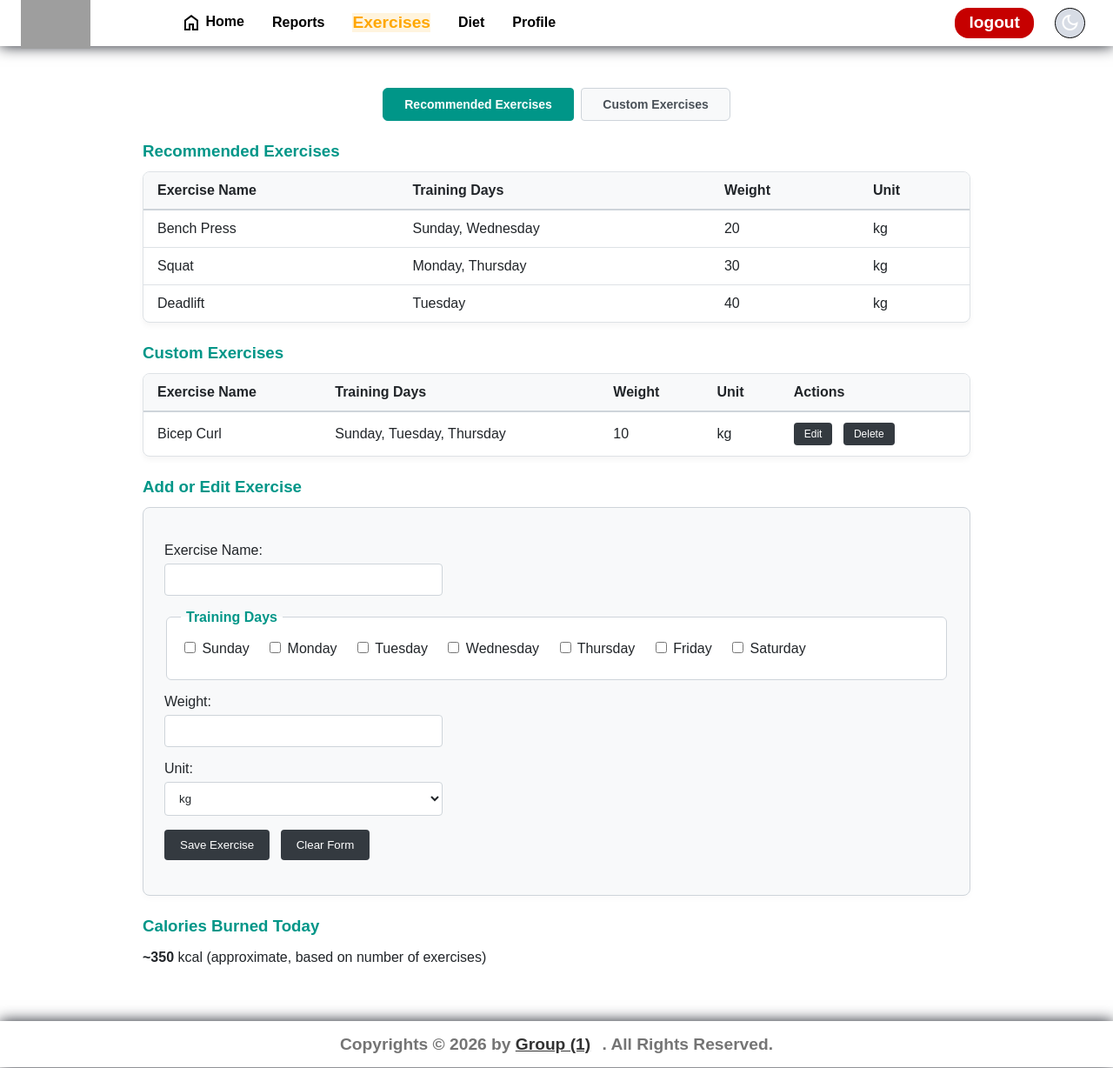
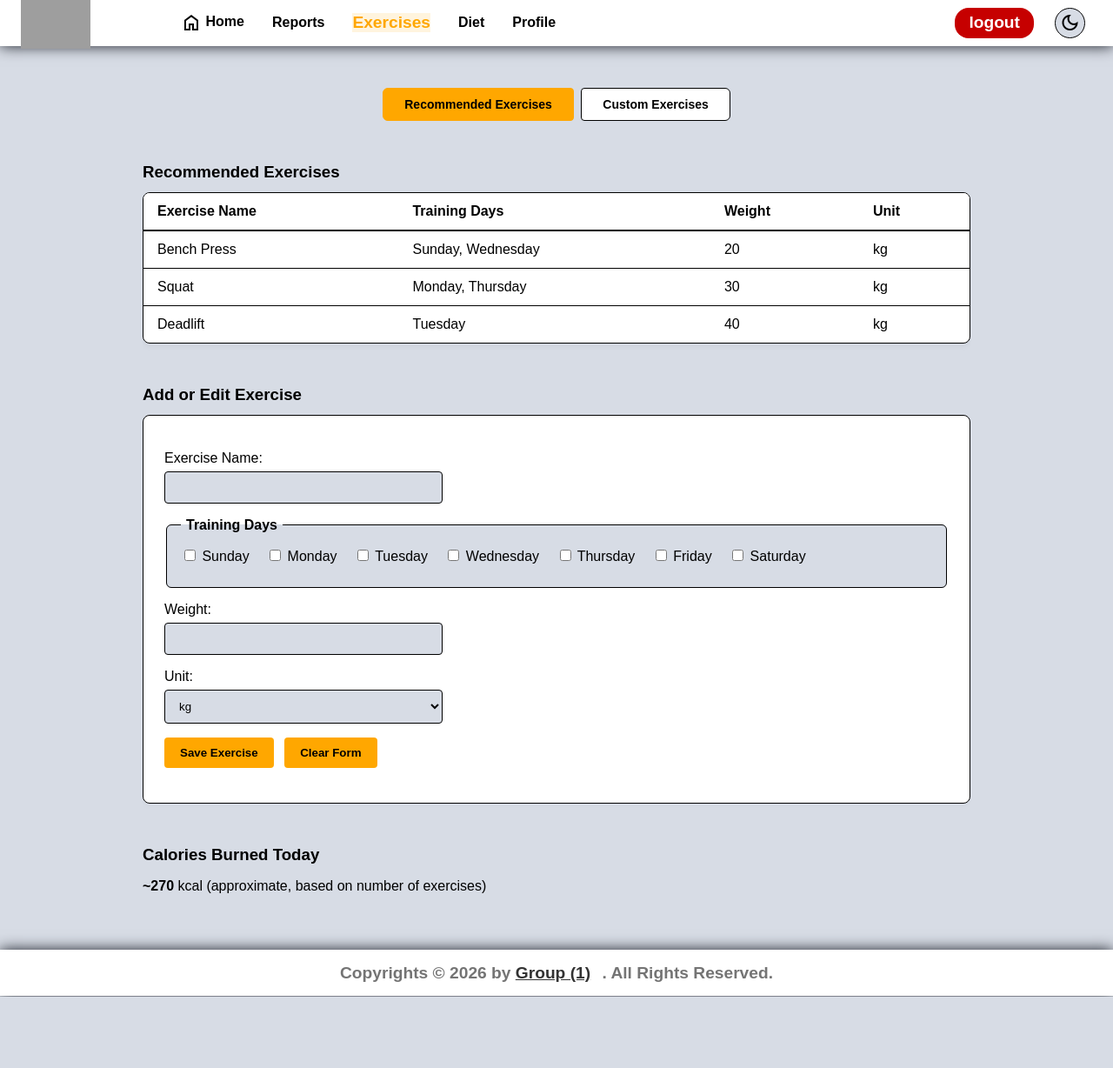
Before and after one commit to Reda-Alqatifi/Fitness-Tracker, a PHP site: page /Pages/exercises/exercises.html in a window 1280 px wide. Shown: the whole page at 87% size. After the commit the page ends 1146 px from the top, so only its background shows below. Run offline with PHP 8.4, Linux system fonts and the light colour scheme; grey boxes are pictures that could not be loaded.

Commit message:
something something Exercises Page (#15)
* Add exercises page HTML

* Update exercises page UI and layout

* Complete Exercises frontend, global header, and dark mode styling

```diff
--- a/src/Frontend/Pages/exercises/exercises.css
+++ b/src/Frontend/Pages/exercises/exercises.css
@@ -1,11 +1,18 @@
 @import url("../../global.css");
 
 /* 1. Page-wide Styles */
+*,
+*::before,
+*::after {
+  box-sizing: border-box;
+}
+
 body {
   margin: 0;
   font-family: Arial, sans-serif;
-  background-color: #ffffff;
-  color: #212529;
+  background-color: var(--color-background);
+  color: var(--color-text);
+  transition: background-color var(--transition-mid) ease, color var(--transition-mid) ease;
 }
 
 main {
@@ -17,34 +24,37 @@ main {
 
 hr {
   border: 0;
-  border-top: 1px solid #dee2e6;
   margin: 24px 0;
+  border-top: 1px solid var(--color-border);
 }
 
 /* 2. Typography */
 h2 {
   font-family: Arial, sans-serif;
-  color: #212529;
   margin-top: 16px;
   margin-bottom: 8px;
-  border-bottom: 2px solid #212529;
   padding-bottom: 4px;
+  color: var(--color-text);
+  border-bottom: 2px solid var(--color-border);
+  transition: color var(--transition-mid) ease, border-color var(--transition-mid) ease;
 }
 
 h3 {
   font-family: Arial, sans-serif;
-  color: #009688;
   margin-top: 24px;
   margin-bottom: 12px;
+  color: var(--palette-black);
+  transition: color var(--transition-mid) ease;
 }
 
 a {
-  color: #007bff;
   text-decoration: none;
+  color: var(--color-graphs-1);
 }
 
 a:hover {
   text-decoration: underline;
+  color: var(--color-text-hover);
 }
 
 .schedule-selector {
@@ -57,15 +67,15 @@ a:hover {
 
 .schedule-btn {
   display: inline-block;
-  background-color: #f8f9fa;
-  color: #495057;
-  border: 1px solid #ced4da;
   padding: 10px 24px;
   margin: 0 4px;
   font-weight: bold;
   font-size: 14px;
-  cursor: pointer; /* Changes the mouse cursor from a standard arrow to a pointing hand to show the user that the element is clickable */
-  transition: all 0.2s ease; /* Smoothly animates state changes instead of snapping instantly */
+  cursor: pointer;
+  transition: all 0.2s ease;
+  background-color: var(--color-cards);
+  color: var(--color-text);
+  border: 1px solid var(--color-border);
 }
 
 .schedule-btn:first-of-type {
@@ -80,40 +90,54 @@ a:hover {
 }
 
 .schedule-btn:hover {
-  background-color: #e9ecef;
-  color: #212529;
+  background-color: var(--color-background-selected);
+  color: var(--color-text-hover);
+  border-color: var(--color-text-hover);
 }
 
 .schedule-btn.active {
-  background-color: #009688;
-  color: #ffffff;
-  border-color: #009688;
+  background-color: var(--color-graphs-1);
+  color: var(--palette-black);
+  border-color: var(--color-graphs-1);
 }
 
 /* 3. Tables */
+.table-wrapper,
+main article {
+  max-width: 100%;
+  overflow-x: auto;
+}
+
 table {
   width: 100%;
   border-collapse: separate;
   border-spacing: 0;
   margin-bottom: 24px;
-  background-color: #ffffff;
-  border: 1px solid #dee2e6;
   border-radius: 8px;
-  overflow: hidden; /* Clips any content or backgrounds that spill outside the element's boundaries (used on tables to keep the header background neatly tucked inside the rounded corners) */
-  box-shadow: 0 4px 6px rgba(0, 0, 0, 0.04); /* Creates a soft drop shadow to give elements a modern "card" depth effect. Values: [horizontal offset] [vertical offset] [blur radius] [color & opacity] */
+  overflow: hidden;
+  box-shadow: 0 4px 6px rgba(0, 0, 0, 0.04);
+  background-color: var(--color-cards);
+  border: 1px solid var(--color-border);
+  transition: background-color var(--transition-mid) ease, border-color var(--transition-mid) ease;
 }
 
-th, td {
+th,
+td {
   padding: 12px 16px;
   text-align: left;
-  border-bottom: 1px solid #dee2e6;
+  border-bottom: 1px solid var(--color-border);
+  transition: background-color 0.2s ease, color var(--transition-mid) ease, border-color var(--transition-mid) ease;
 }
 
 th {
-  background-color: #f8f9fa;
-  color: #212529;
   font-weight: bold;
-  border-bottom: 2px solid #ced4da;
+  background-color: var(--color-cards);
+  color: var(--color-text);
+  border-bottom: 2px solid var(--color-border);
+}
+
+tbody tr {
+  transition: background-color 0.2s ease;
 }
 
 tbody tr:last-child td {
@@ -121,46 +145,50 @@ tbody tr:last-child td {
 }
 
 tbody tr:hover {
-  background-color: #f8f9fa;
+  background-color: var(--color-background-selected);
 }
 
 /* 4. Forms */
 form {
-  background-color: #f8f9fa;
   padding: 24px;
-  border: 1px solid #ced4da;
   border-radius: 8px;
   box-shadow: 0 4px 6px rgba(0, 0, 0, 0.02);
   margin-bottom: 24px;
+  background-color: var(--color-cards);
+  border: 1px solid var(--color-border);
+  transition: background-color var(--transition-mid) ease, border-color var(--transition-mid) ease;
 }
 
 fieldset {
-  border: 1px solid #ced4da;
   border-radius: 6px;
   padding: 16px;
   margin-bottom: 16px;
-  background-color: #ffffff;
+  border: 1px solid var(--color-border);
+  background-color: var(--color-background);
+  transition: background-color var(--transition-mid) ease, border-color var(--transition-mid) ease;
 }
 
 legend {
   font-weight: bold;
-  color: #009688;
   padding: 0 6px;
+  color: var(--palette-black);
+  transition: color var(--transition-mid) ease;
 }
 
 input[type="text"],
 input[type="number"],
 select {
   padding: 10px 12px;
-  border: 1px solid #ced4da;
   border-radius: 4px;
-  background-color: #ffffff;
-  color: #212529;
   width: 100%;
   max-width: 320px;
   margin-top: 6px;
   margin-bottom: 16px;
   display: block;
+  border: 1px solid var(--color-border);
+  background-color: var(--color-background);
+  color: var(--color-text);
+  transition: background-color var(--transition-mid) ease, color var(--transition-mid) ease, border-color var(--transition-mid) ease;
 }
 
 fieldset label {
@@ -173,20 +201,22 @@ fieldset label {
 button,
 input[type="submit"],
 input[type="reset"] {
-  background-color: #343a40;
-  color: #ffffff;
   padding: 10px 18px;
   margin-right: 8px;
   border: none;
   border-radius: 4px;
   cursor: pointer;
-  transition: background-color 0.2s ease; /* Smoothly animates the background color change over 0.2 seconds instead of snapping instantly when hovering over a button */
+  transition: background-color 0.2s ease, color 0.2s ease;
+  background-color: var(--color-graphs-1);
+  color: var(--palette-black);
+  font-weight: bold;
 }
 
 button:hover,
 input[type="submit"]:hover,
 input[type="reset"]:hover {
-  background-color: #009688;
+  background-color: var(--color-text-hover);
+  color: var(--palette-white);
 }
 
 table button {
@@ -194,6 +224,109 @@ table button {
   font-size: 12px;
 }
 
+/* Theme switch icon: black in light mode, white in dark mode */
+#theme-switch,
+#theme-switch .material-symbols-outlined {
+  color: var(--palette-black);
+  transition: color var(--transition-mid) ease;
+}
+
+body.darkmode #theme-switch,
+body.darkmode #theme-switch .material-symbols-outlined {
+  color: var(--palette-white);
+}
+
+/* Dark mode header text color */
+body.darkmode h2,
+body.darkmode h3,
+body.darkmode legend,
+body.darkmode th {
+  color: var(--color-graphs-1);
+}
+
 footer {
   margin-top: auto;
 }
+
+/* 6. Responsive Breakpoints */
+@media (max-width: 768px) {
+  main {
+    width: 95%;
+    padding: 16px;
+  }
+
+  .schedule-selector {
+    display: flex;
+    flex-direction: column;
+    gap: 8px;
+  }
+
+  .schedule-btn,
+  .schedule-btn:first-of-type,
+  .schedule-btn:last-of-type {
+    width: 100%;
+    margin: 0;
+    border-radius: 6px;
+  }
+
+  table {
+    min-width: 520px;
+  }
+
+  th,
+  td {
+    padding: 10px 12px;
+    font-size: 14px;
+  }
+
+  form {
+    padding: 16px;
+  }
+
+  fieldset {
+    padding: 12px;
+  }
+
+  input[type="text"],
+  input[type="number"],
+  select {
+    max-width: 100%;
+  }
+}
+
+@media (max-width: 480px) {
+  main {
+    width: 100%;
+    padding: 12px;
+  }
+
+  h2 {
+    font-size: 1.25rem;
+  }
+
+  h3 {
+    font-size: 1.05rem;
+  }
+
+  fieldset label {
+    display: flex;
+    align-items: center;
+    gap: 8px;
+    margin-right: 0;
+    margin-bottom: 10px;
+  }
+
+  button,
+  input[type="submit"],
+  input[type="reset"] {
+    width: 100%;
+    margin-right: 0;
+    margin-bottom: 8px;
+  }
+
+  table button {
+    width: auto;
+    margin-right: 4px;
+    margin-bottom: 0;
+  }
+}
--- a/src/Frontend/Pages/exercises/exercises.html
+++ b/src/Frontend/Pages/exercises/exercises.html
@@ -12,37 +12,95 @@
     <!--! to use some google symbols, like Home icon -->
     <link rel="stylesheet" href="https://fonts.googleapis.com/css2?family=Material+Symbols+Outlined"/>
 </head>
-</head>
+
 <body>
 
+    <!-- Global Header -->
     <header id="global-header">
 
         <nav id="nav-bar">
 
-            <img class="logo" src="../../../../assets/images/FT logo.png" alt="FT logo"/>
+            <img class="logo"
+                src="../../../../assets/images/FT logo.png"
+                alt="FT logo"/>
+
+            <!-- the 3 lines button (only on small screens) -->
+            <button id="menu-btn"
+                    class="btn"
+                    type="button"
+                    aria-label="Menu"
+                    aria-expanded="false">
+
+                <span class="material-symbols-outlined">menu</span>
+
+            </button>
 
             <div id="sideMenu" class="side-menu">
+
                 <ul>
-                    <li><a href="../home/home.html">
-                        <span class="material-symbols-outlined">home</span>
-                        Home
-                    </a></li>
-                    <li><a href="../reports/reports.html">Reports</a></li>
-                    <li><a href="../exercises/exercises.html" class="selected">Exercises</a></li>
-                    <li><a href="../diet/diet.html">Diet</a></li>
-                    <li><a href="../profile/profile.html">Profile</a></li>
+
+                    <li>
+                        <a href="../home/home.html">
+                            <span class="material-symbols-outlined">home</span>
+                            Home
+                        </a>
+                    </li>
+
+                    <li>
+                        <a href="../reports/reports.html">Reports</a>
+                    </li>
+
+                    <li>
+                        <a href="../exercises/exercises.html" class="selected">Exercises</a>
+                    </li>
+
+                    <li>
+                        <a href="../diet/diet.html" >Diet</a>
+                    </li>
+
+                    <li>
+                        <a href="../profile/profile.html">Profile</a>
+                    </li>
+
                 </ul>
 
                 <div class="buttons">
-                    <button id="logout-btn" class="btn">logout</button>
+
+                    <button id="logout-btn" class="btn">
+                        logout
+                    </button>
 
                     <button id="theme-switch" class="btn">
                         <span class="material-symbols-outlined">dark_mode</span>
                         <span class="material-symbols-outlined">light_mode</span>
                     </button>
+
                 </div>
+
             </div>
+
         </nav>
+
+
+        <!-- the logout popup -->
+        <dialog id="logout-popup">
+
+            <h2>Are you sure you want to logout?</h2>
+
+            <div class="popup-buttons">
+
+                <button id="logout-yes-btn" class="btn" type="button">
+                    Yes
+                </button>
+
+                <button id="logout-no-btn" class="btn" type="button">
+                    No
+                </button>
+
+            </div>
+
+        </dialog>
+
     </header>
 
     <!-- Main content -->
```
Also changed, not shown: src/Frontend/Pages/exercises/exercises.js (+210 -0 lines).
